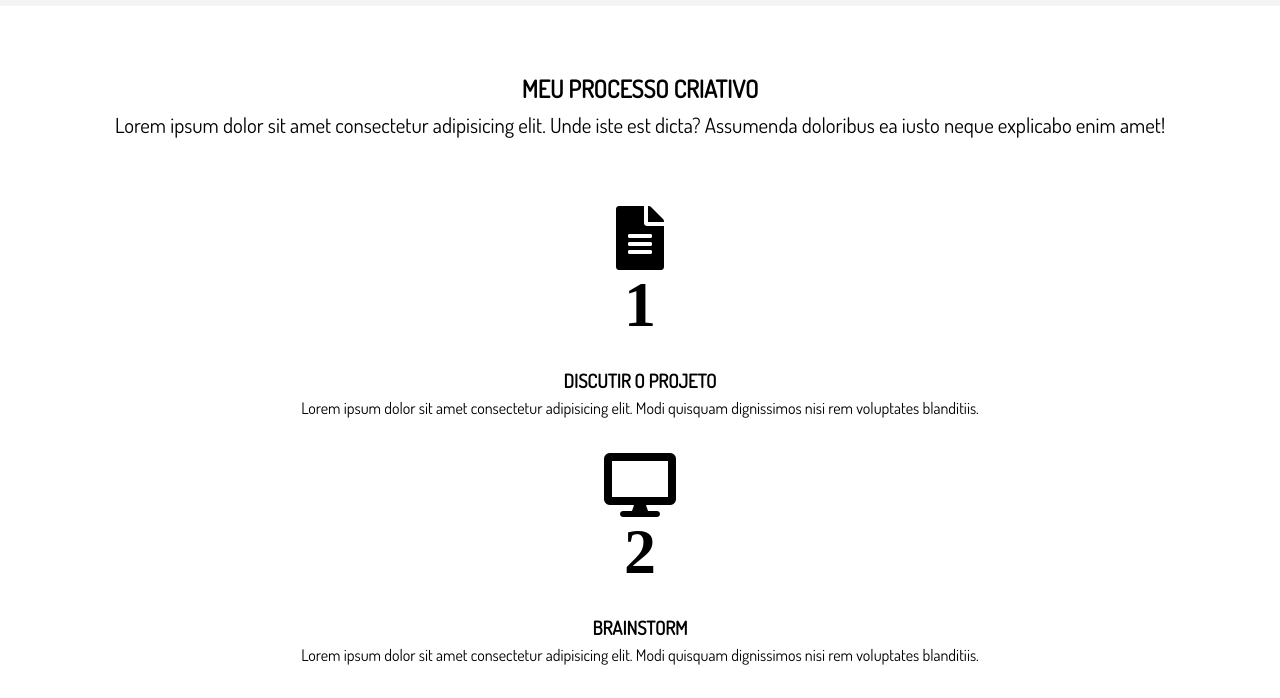
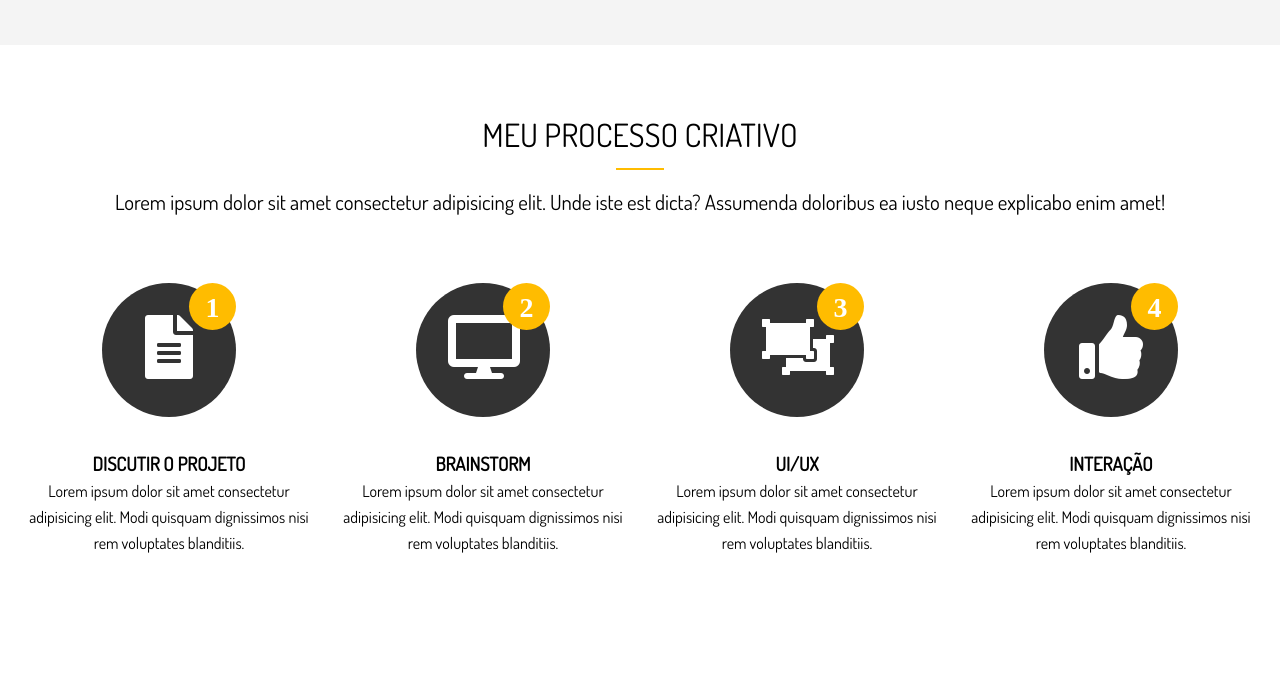
Before and after one commit to gabrielvf64/portifolio-usando-sass-site, a website: page dist/index.html in a window 1280 px wide. Shown: the part 1485-2183 px from the top of the page. After the commit the page ends 2073 px from the top, so only its background shows below. Drawn offline with Linux system fonts and the light colour scheme.

Commit message:
Estilos da parte c da home; processos, passos, icones e efeitos no hover. titulo e linha de baixo

```diff
--- a/scss/_utilities.scss
+++ b/scss/_utilities.scss
@@ -80,3 +80,20 @@ input[class^="btn-"]:hover {
     margin: 4rem 0;
   }
 }
+
+.section-title {
+  font-size: 2rem;
+  display: block;
+  padding-bottom: 0.5rem;
+  text-align: center;
+  font-weight: 100;
+  text-transform: uppercase;
+}
+
+.bottom-line {
+  height: 2px;
+  width: 3rem;
+  background: $main-color;
+  display: block;
+  margin: 0 auto 1rem auto;
+}
--- a/scss/main.scss
+++ b/scss/main.scss
@@ -143,4 +143,52 @@ img {
       }
     }
   }
+
+  // Parte C da home
+  &-c {
+    .process {
+      display: grid;
+      grid-template-columns: repeat(4, 1fr);
+      grid-gap: 1.5rem;
+      text-align: center;
+
+      &-step {
+        position: absolute;
+        top: 0;
+        right: 0;
+        font-size: 28px;
+        background: $main-color;
+        border-radius: 50%;
+        height: 15px;
+        width: 15px;
+        line-height: 15px;
+        padding: 1rem;
+        transition: all 1s;
+      }
+
+      // process icon
+      &-icon {
+        border-radius: 50%;
+        background: $dark-color;
+        color: #fff;
+        padding: 2rem;
+        width: 70px;
+        height: 70px;
+        text-align: center;
+        position: relative;
+        transition: all 1s;
+
+        &:hover {
+          background: $main-color;
+          width: 90px;
+          height: 90px;
+          line-height: 90px;
+
+          .process-step {
+            background: $dark-color;
+          }
+        }
+      }
+    }
+  }
 }
```
Also changed, not shown: dist/css/main.css.
